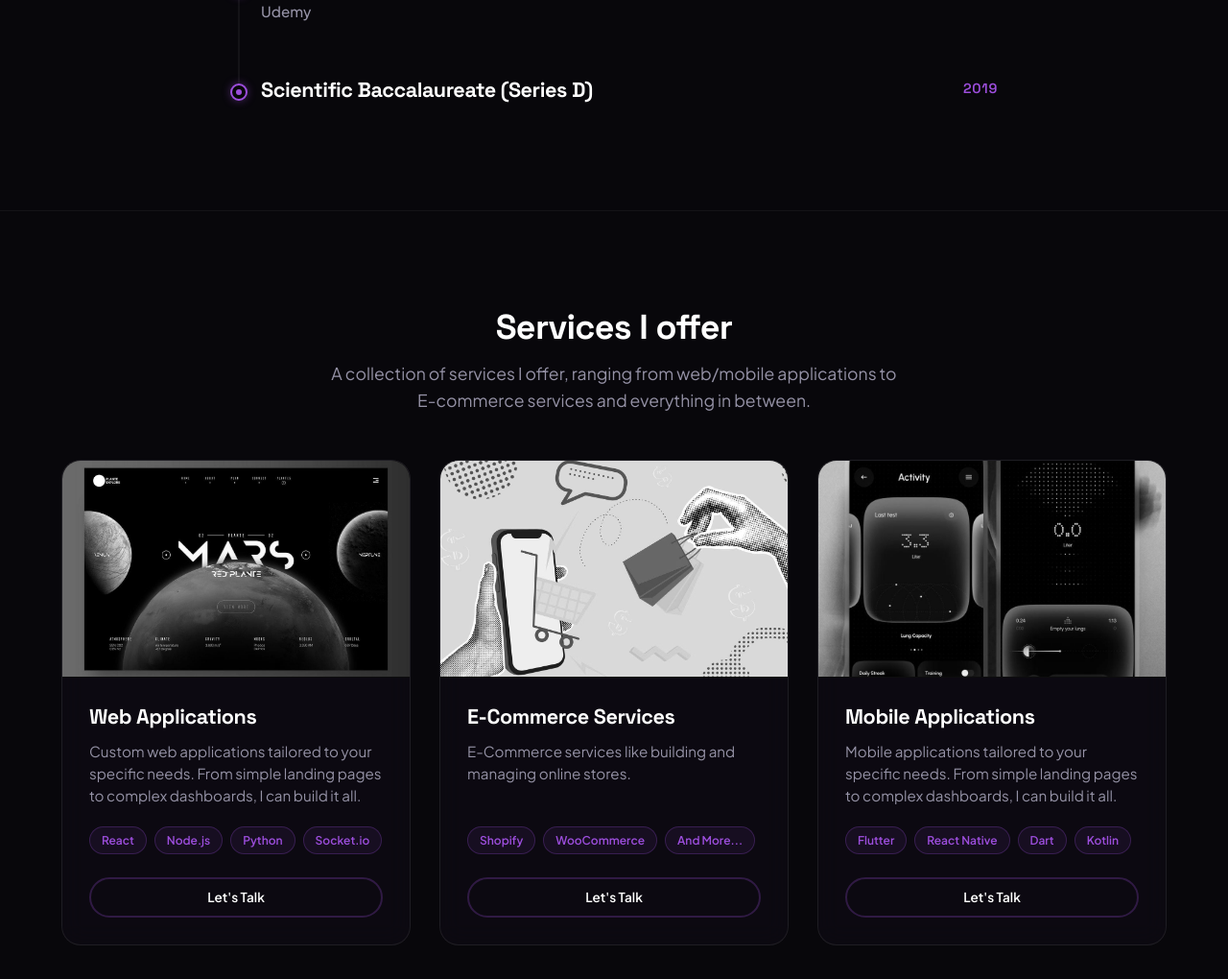
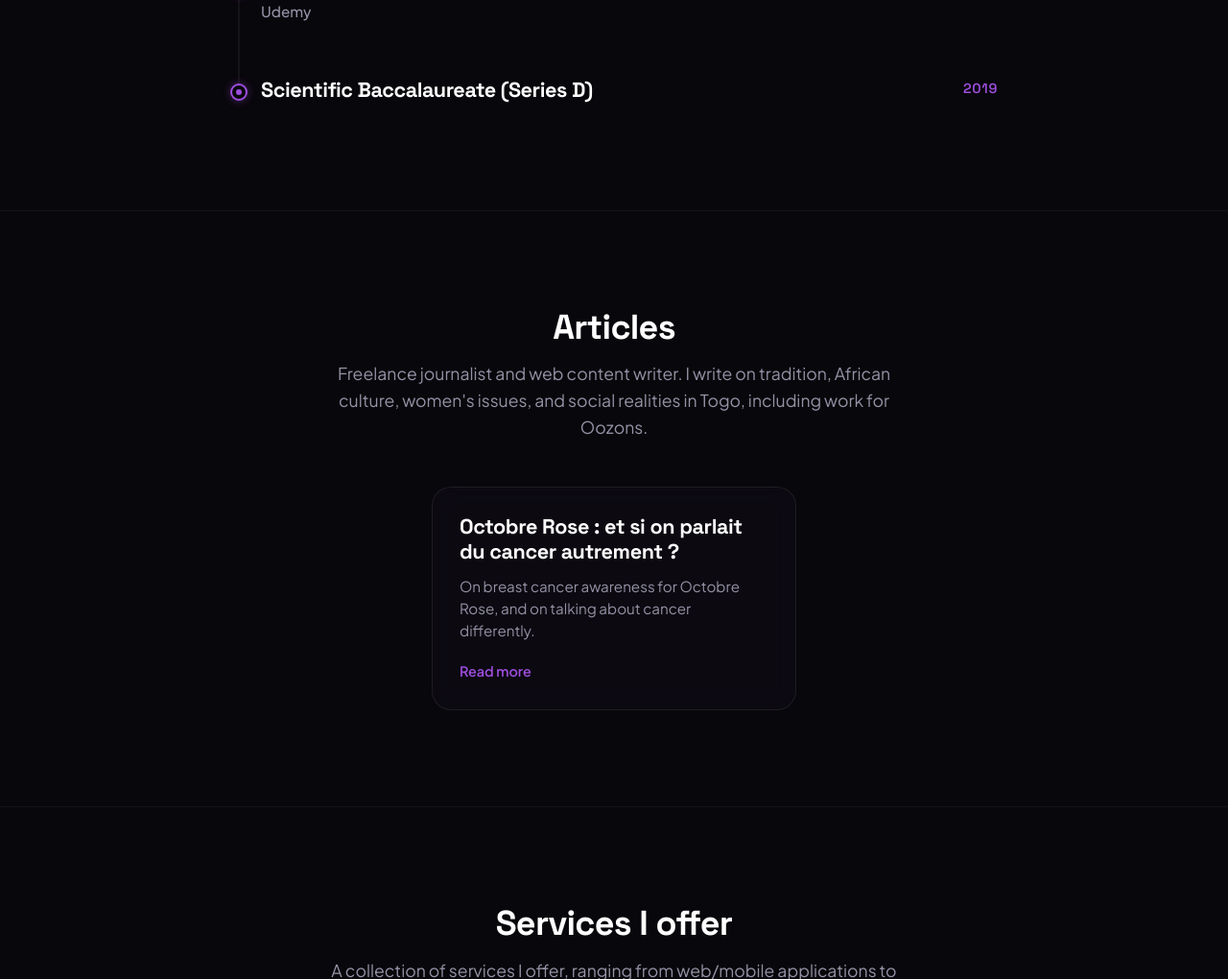
Before and after one commit to augustev005/portfolio, a Flask app: page / in a window 1280 px wide. Shown: the part 5480-6500 px from the top of the page at 96% size. Run offline with Flask 3, Linux system fonts and the light colour scheme.

Commit message:
Add an Articles section with the Octobre Rose Medium piece.
The nav link opens one real article card, and the coming-soon note stays hidden while that card is present.

Co-authored-by: augustev005 <augustev005@users.noreply.github.com>

```diff
--- a/static/css/style.css
+++ b/static/css/style.css
@@ -578,6 +578,102 @@ section {
     margin: 72px auto 28px;
     max-width: 800px;
     letter-spacing: -0.02em;
+}
+
+/* Articles */
+#articles {
+    scroll-margin-top: 96px;
+}
+
+.articles-grid {
+    display: flex;
+    flex-wrap: wrap;
+    justify-content: center;
+    gap: 30px;
+}
+
+.articles-grid[hidden],
+.articles-empty[hidden] {
+    display: none;
+}
+
+.article-card {
+    background: rgba(18, 15, 26, 0.45);
+    backdrop-filter: blur(12px);
+    -webkit-backdrop-filter: blur(12px);
+    border: 1px solid rgba(255, 255, 255, 0.08);
+    border-radius: 20px;
+    padding: 28px;
+    display: flex;
+    flex-direction: column;
+    gap: 12px;
+    width: min(100%, 380px);
+    flex: 0 1 380px;
+    min-height: 100%;
+    transition: var(--transition-smooth);
+}
+
+.article-card:hover {
+    border-color: var(--purple-border);
+    transform: translateY(-6px);
+    box-shadow: 0 15px 35px rgba(157, 78, 221, 0.1);
+}
+
+.article-date {
+    font-family: var(--font-display);
+    font-size: 0.85rem;
+    font-weight: 600;
+    color: var(--accent-color);
+    letter-spacing: 0.04em;
+}
+
+.article-title {
+    font-size: 1.35rem;
+    font-weight: 700;
+}
+
+.article-desc {
+    color: var(--text-secondary);
+    font-size: 0.95rem;
+    line-height: 1.5;
+    flex-grow: 1;
+}
+
+.article-link {
+    align-self: flex-start;
+    margin-top: 8px;
+    font-size: 0.9rem;
+    font-weight: 600;
+    color: var(--accent-color);
+}
+
+.article-link:hover {
+    color: var(--accent-hover);
+}
+
+.articles-empty {
+    max-width: 640px;
+    margin: 0 auto;
+}
+
+.articles-empty-card {
+    background: rgba(18, 15, 26, 0.45);
+    backdrop-filter: blur(12px);
+    -webkit-backdrop-filter: blur(12px);
+    border: 1px dashed rgba(157, 78, 221, 0.35);
+    border-radius: 20px;
+    padding: 40px 32px;
+    text-align: center;
+}
+
+.articles-empty-card h3 {
+    font-size: 1.35rem;
+    margin-bottom: 12px;
+}
+
+.articles-empty-card p {
+    color: var(--text-secondary);
+    font-size: 1.05rem;
 }
 
 /* Projects Section */
--- a/templates/index.html
+++ b/templates/index.html
@@ -39,6 +39,7 @@
                 <a href="#skills" class="nav-link">Skills</a>
                 <a href="#experience" class="nav-link">Experience</a>
                 <a href="#education" class="nav-link">Education</a>
+                <a href="#articles" class="nav-link">Articles</a>
                 <a href="#services" class="nav-link">Services</a>
                 <a href="#contact" class="nav-link">Contact</a>
             </nav>
@@ -513,6 +514,45 @@
             </div>
         </section>
 
+        <!-- Articles Section -->
+        <section id="articles" class="articles-section">
+            <div class="container">
+                <div class="projects-intro">
+                    <h2 class="section-title center">Articles</h2>
+                    <p class="section-subtitle">
+                        Freelance journalist and web content writer. I write on tradition, African culture,
+                        women's issues, and social realities in Togo, including work for Oozons.
+                    </p>
+                </div>
+                <div class="articles-grid" id="articlesGrid">
+                    <article class="article-card">
+                        <h3 class="article-title">Octobre Rose : et si on parlait du cancer autrement ?</h3>
+                        <p class="article-desc">
+                            On breast cancer awareness for Octobre Rose, and on talking about cancer differently.
+                        </p>
+                        <a class="article-link"
+                            href="https://medium.com/@augustev005/octobre-rose-et-si-on-parlait-du-cancer-autrement-674832cc69d1"
+                            target="_blank" rel="noopener noreferrer">Read more</a>
+                    </article>
+                    <!--
+                        Add another article by copying the card above.
+                        Optional: <time class="article-date" datetime="YYYY-MM">Month Year</time>
+                        Optional: the Read more link. Remove either line if you do not have it.
+                        The "Articles coming soon" note stays hidden while a card is present.
+                    -->
+                </div>
+                <div class="articles-empty" id="articlesEmpty">
+                    <div class="articles-empty-card">
+                        <h3>Articles coming soon</h3>
+                        <p>
+                            Freelance writing on tradition, African culture, women's issues, and social realities in Togo,
+                            including pieces for Oozons.
+                        </p>
+                    </div>
+                </div>
+            </div>
+        </section>
+
         <!-- Services Section -->
         <section id="services" class="projects-section">
             <div class="container">
@@ -704,6 +744,14 @@
                 navMenu.classList.toggle('active');
             });
 
+            const articlesGrid = document.getElementById('articlesGrid');
+            const articlesEmpty = document.getElementById('articlesEmpty');
+            if (articlesGrid && articlesEmpty) {
+                const hasArticles = articlesGrid.querySelector('.article-card');
+                articlesEmpty.hidden = Boolean(hasArticles);
+                articlesGrid.hidden = !hasArticles;
+            }
+
             // Close mobile menu when link clicked
             const navLinks = document.querySelectorAll('.nav-link');
             navLinks.forEach(link => {
```
